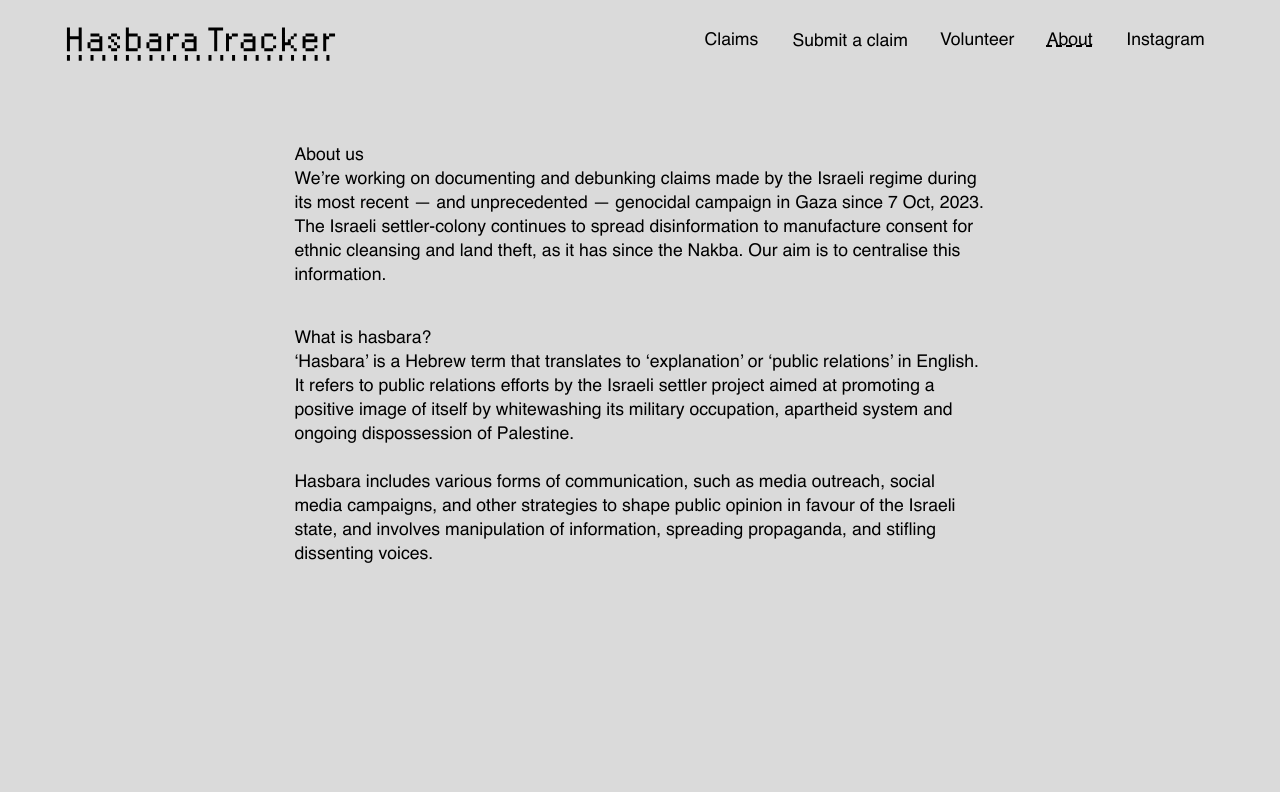
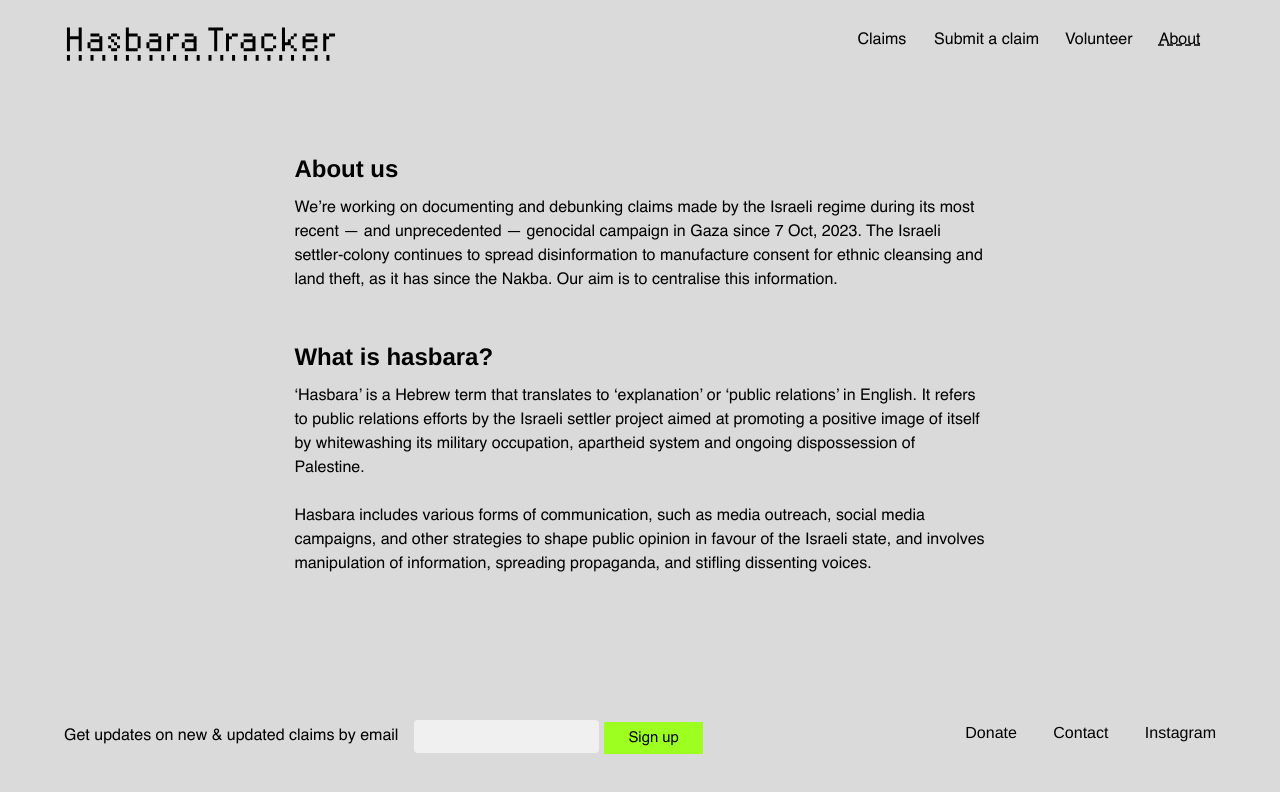
Before and after one commit to tamtzekin/hasbara-tracker, a React (Create React App) app: page /about in a window 1280 px wide. Shown: the top 792 px of the page. Built offline with nearby package versions, Linux system fonts and the light colour scheme.

Commit message:
Footer and newsletter sign-up, updates to styles for Tailwind

```diff
--- a/src/App.css
+++ b/src/App.css
@@ -63,6 +63,15 @@ a.active {
     border: none;
     border-radius: 0;
     font-family: 'Helvetica', Helvetica, sans-serif;
+    transition: 100ms;
+}
+
+/* Specific style for email sign up button */
+.btn-green.sign-up-form {
+    padding: 0 1.5rem 0 1.5rem;
+    height: 2rem;
+    top: 0.15rem;
+    position: relative;
 }
 
 .btn-green:hover {
@@ -83,18 +92,22 @@ h1 a:hover {
     text-decoration: none;
 }
 
-h2 {
+h2.subheading {
     text-align: left;
     font-family: 'Helvetica', Helvetica, sans-serif;
     position: relative;
-    line-height: 1.3em;
+    line-height: 2.1em;
+    font-size: 1.5em;
+    font-weight: 600;
+
+    padding-bottom: 0.1rem;
 }
 
 body {
     background-color: #DADADA;
     font-family: 'Helvetica', Helvetica, sans-serif;
 
-    font-size: 1.1rem;
+    font-size: 1rem;
     line-height: 1.5rem;
 
     margin: 15% 26% 5% 29%;
@@ -238,14 +251,16 @@ h2 .expand-text {
 }
 
 .columns-container {
-    left: 5.1%;
-    top: 15%;
+    /* left: 5.1%; */
+    /* top: 15%; */
 
     display: flex;
     justify-content: space-between;
 
     gap: 100px;
     width: 85%;
+
+    position: relative;
 }
 
 .column {
@@ -269,16 +284,16 @@ h2 .expand-text {
 
 
 .footer {
-    position: absolute;
-    bottom: -6490%;
-    padding-bottom: 50px;
-    right: 5%;
-    display: flex;
-    list-style-type: none;
-    white-space: nowrap;
+    /* position: absolute; */
+    /* bottom: -6490%; */
+    /* padding-bottom: 50px; */
+    /* right: 5%; */
+    /* display: flex; */
+    /* list-style-type: none; */
+    /* white-space: nowrap; */
 }
 
-.footer a {
+/* .footer a {
     text-decoration: none;
     margin: 0 10px;
     font-size: 1em;
@@ -288,8 +303,17 @@ h2 .expand-text {
 .footer a:hover {
     cursor: crosshair;
     text-decoration: dashed underline;
+} */
+
+
+/* For newsletter sign up footer */
+.signup-input {
+    margin-top: 0.1rem;
 }
 
+.signup-input::placeholder {
+    color: red;
+}
 
 /* Header */
 .header-container {
@@ -314,7 +338,7 @@ h1.ht-heading {
 .nav-links {
     position: absolute;
     top: 3.5%;
-    right: 15%;
+    right: 11.5%;
     display: flex;
     list-style-type: none;
     white-space: nowrap;
@@ -410,7 +434,7 @@ h1.ht-heading {
         width: 100%;
     }
 
-    h2 {
+    h2.subheading {
         font-size: 1.1em;
     }
 
--- a/src/components/About.js
+++ b/src/components/About.js
@@ -10,12 +10,12 @@ const About = () => {
         <Header />
 
         <div className="content-container">
-                <h2>About us</h2>
+                <h2 className="subheading">About us</h2>
                 <span className="home-text">We’re working on documenting and debunking claims made by the Israeli regime during its most recent — and unprecedented — genocidal campaign in Gaza since 7 Oct, 2023. The Israeli settler-colony continues to spread disinformation to manufacture consent for ethnic cleansing and land theft, as it has since the Nakba. Our aim is to centralise this information.<br /><br /></span>
 
                 {/* <a href="https://instagram.com/hasbaratracker" alt="Link to Instagram account @hasbaratracker" target="_blank" rel="noreferrer">@hasbaratracker</a> */}
 
-                <h2>What is hasbara?</h2>
+                <h2 className="subheading">What is hasbara?</h2>
                 <span className="hasbara-about">‘Hasbara’ is a Hebrew term that translates to ‘explanation’ or ‘public relations’ in English. It refers to public relations efforts by the Israeli settler project aimed at promoting a positive image of itself by whitewashing its military occupation, apartheid system and ongoing dispossession of Palestine.<br />
                 <br /> Hasbara includes various forms of communication, such as media outreach, social media campaigns, and other strategies to shape public opinion in favour of the Israeli state, and involves manipulation of information, spreading propaganda, and stifling dissenting voices.</span>
     </div>
--- a/src/components/ClaimsList.js
+++ b/src/components/ClaimsList.js
@@ -4,7 +4,7 @@ import { Link } from 'react-router-dom';
 const ClaimsList = () => {
     return (
     <>
-        <h2>Claims</h2>
+        <h2 className="subheading">Claims</h2>
         <div className="claim-link"><Link to="/forty-beheaded-babies">Forty beheaded babies</Link></div>
 
         <div className="claim-link"><Link to="/al-ahli-attacked">Al-Ahli Hospital was attacked by Palestinian rockets, not Israeli forces</Link></div>
--- a/src/components/Footer.js
+++ b/src/components/Footer.js
@@ -4,13 +4,73 @@ import '../App.css';
 
 const Footer = () => {
     return (
-        <div className="footer-container">
-            <div className="footer">
-                {/* <li><Link to="/newsletter">Newsletter</Link></li> */}
-                {/* <li><Link to="/contact">Contact</Link></li> */}
-                {/* <li><Link to="http://instagram.com/hasbaratracker" target="_blank">Instagram</Link></li> */}
+        <>
+      <footer className="flex flex-col items-center bg-neutral-900 text-center text-white mt-20">
+        <div className="container mx-auto pt-6">
+          {/* Newsletter sign-up form */}
+          <div className="flex flex-wrap items-center justify-between gap-4 md:flex-row">
+
+            {/* Newsletter sign-up container */}
+            <div className="md:flex items-center">
+              {/* Newsletter sign-up text and input field */}
+              <div className="md:flex md:items-center">
+                <p className="md:mr-4">
+                  Get updates on new & updated claims by email
+                </p>
+                <div className="relative flex items-center">
+                  <input
+                    type="text"
+                    className="signup-input peer block min-h-[auto] w-full rounded border-0 bg-transparent px-3 py-[0.32rem] leading-[1.6] text-neutral-200 outline-none transition-all duration-200 ease-linear focus:placeholder:opacity-100 data-[te-input-state-active]:placeholder:opacity-100 motion-reduce:transition-none dark:text-neutral-200 dark:placeholder:text-neutral-200 [&:not([data-te-input-placeholder-active])]:placeholder:opacity-0"
+                    id="exampleFormControlInput1"
+                    placeholder="Email address"
+                  />
+                  {/* <label
+                    htmlFor="exampleFormControlInput1"
+                    className="pointer-events-none absolute left-3 top-0 mb-0 max-w-[90%] origin-[0_0] truncate pt-[0.37rem] leading-[1.6] text-neutral-200 transition-all duration-200 ease-out peer-focus:-translate-y-[0.9rem] peer-focus:scale-[0.8] peer-focus:text-neutral-200 peer-data-[te-input-state-active]:-translate-y-[0.9rem] peer-data-[te-input-state-active]:scale-[0.8] motion-reduce:transition-none dark:text-neutral-200 dark:peer-focus:text-neutral-200"
+                  >
+                    Your email address
+                  </label> */}
+                </div>
+              </div>
+
+              {/* Newsletter sign-up submit button */}
+              <div className="md:mr-auto">
+                <button
+                  type="submit"
+                  className="btn-green sign-up-form"
+                  // data-te-ripple-init
+                  // data-te-ripple-color="light"
+                >
+              Sign up
+              </button>
+              </div>
             </div>
+
+            {/* Links */}
+            <ul className="flex flex-row items-center mt-3 text-sm font-medium text-gray-500 dark:text-gray-400 sm:mt-0 justify-end ml-auto">
+              <li>
+                <a href="https://www.paypal.com/donate/?hosted_button_id=44XADNYVGGMPS" target="_blank" rel="noreferrer" className="hover:underline me-4 md:me-6">
+                  Donate
+                </a>
+              </li>
+              <li>
+                <a href="#" className="hover:underline me-4 md:me-6">
+                  Contact
+                </a>
+              </li>
+              <li>
+                <a href="https://www.instagram.com/hasbaratracker/" target="_blank" rel="noreferrer" className="hover:underline">
+                  Instagram
+                </a>
+              </li>
+            </ul>
+
+          </div>
         </div>
+      </footer>
+
+
+        </>
     )
 }
 
--- a/src/components/Header.js
+++ b/src/components/Header.js
@@ -36,11 +36,6 @@ const Header = () =>{
             <li>
                 <NavLink to="/about">About</NavLink>
             </li>
-
-            <li>
-                <Link to="http://instagram.com/hasbaratracker" target="_blank">Instagram</Link>
-            </li>
-
         </div>
     </>
 
--- a/src/components/NewsletterSignUpForm.js
+++ b/src/components/NewsletterSignUpForm.js
@@ -71,7 +71,7 @@ const SubmitClaimForm = () => {
             <Header />
 
             <div className="content-container">
-                <h2>Sign up for updates</h2>
+                <h2 className="subheading">Sign up for updates</h2>
                     <div className="home-text">
                         Get notified by email whenever a new claim is added or major updates are made to the tracker.<br />
                         <br />
--- a/src/components/SubmitClaimForm.js
+++ b/src/components/SubmitClaimForm.js
@@ -75,7 +75,7 @@ const SubmitClaimForm = () => {
         <>
             <Header />
             <div className="content-container">
-                <h2>Submit a claim to Hasbara Tracker</h2>
+                <h2 className="subheading">Submit a claim to Hasbara Tracker</h2>
 
                 {/* If user has already submitted that session, prevent repeat submissions */}
                 {isSubmitted ? (
--- a/src/components/VolunteerForm.js
+++ b/src/components/VolunteerForm.js
@@ -75,7 +75,7 @@ const VolunteerForm = () => {
             <Header />
 
             <div className="content-container">
-                <h2>Volunteer</h2>
+                <h2 className="subheading">Volunteer</h2>
 
                 {/* If user has already submitted that session, prevent repeat submissions */}
                 {isSubmitted ? (
--- a/tailwind.config.js
+++ b/tailwind.config.js
@@ -7,8 +7,12 @@ module.exports = {
                 'grey-light': '',
                 'green-light': '',
             },
+            fontSize: {
+                sm: '1em',
+            }
         },
     fontFamily: {
         sans: ['Helvetica', 'sans-serif'],
-    }
+    },
+
 }
```
Also changed, not shown: src/components/Homepage.js (+5 -5 lines), src/components/Tracker.css (+1 -0 lines).
